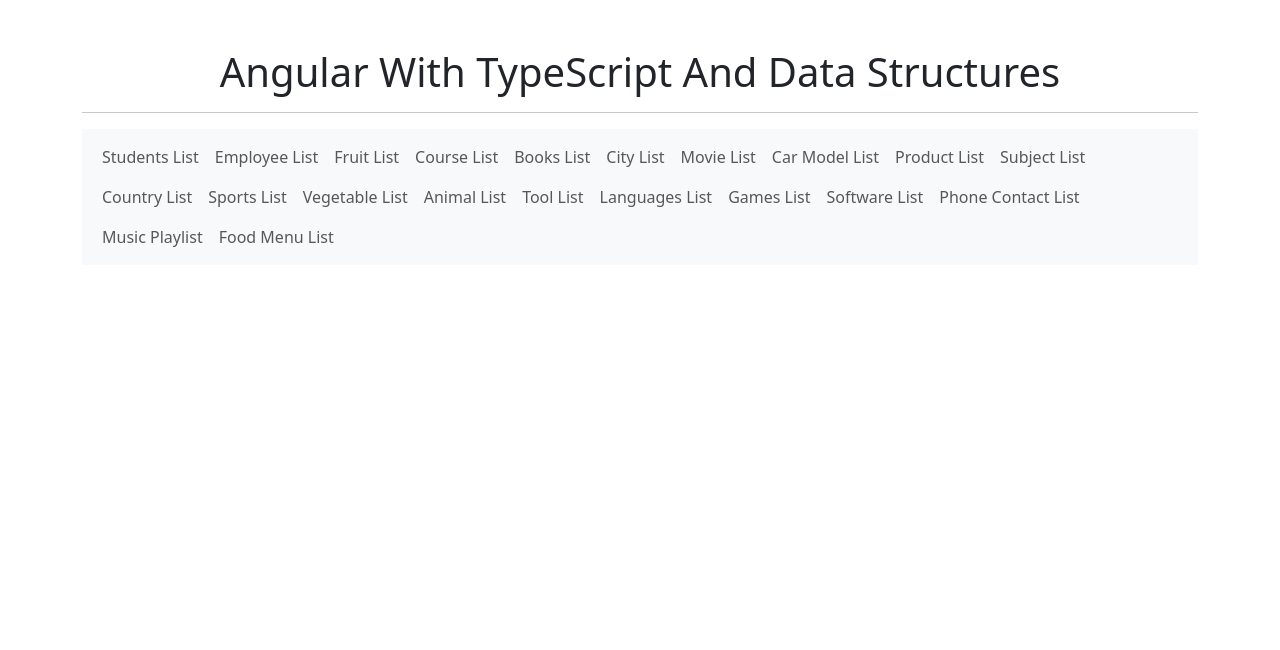
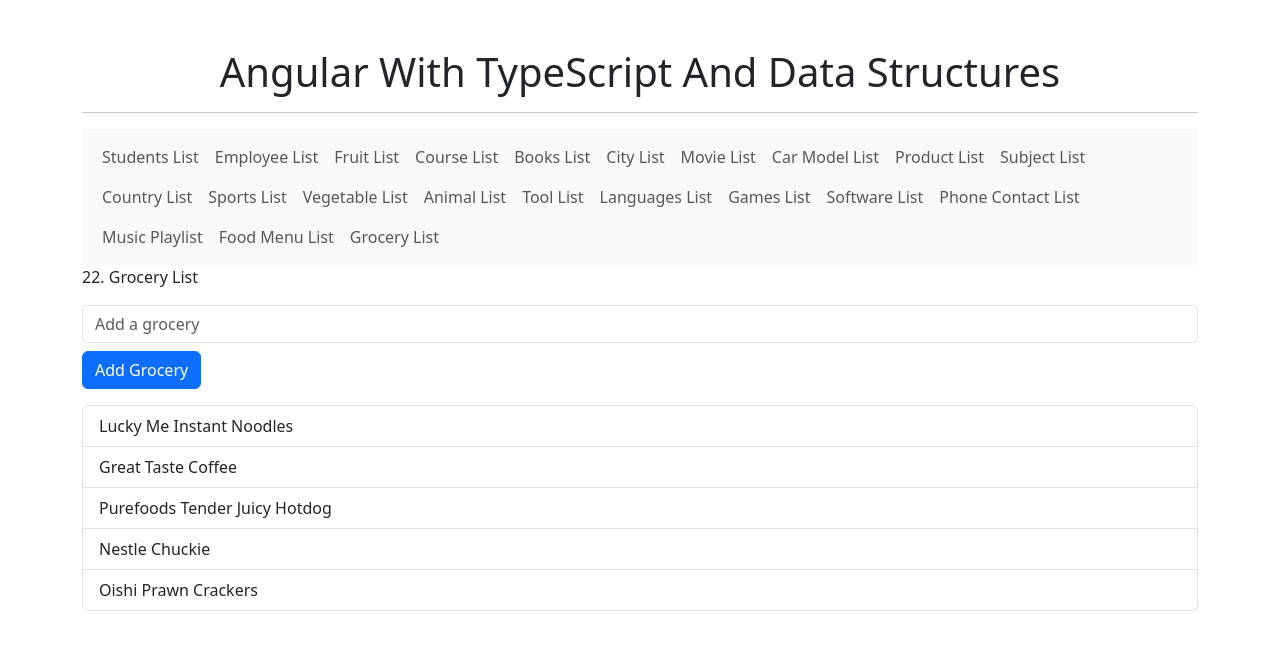
Before and after one commit to muningg/Angular_With_TypeScript_And_Data_Structures, an Angular app: page /grocery-list in a window 1280 px wide. Before the commit this address led to /. Shown: the top 650 px of the page. Built offline with nearby package versions, Linux system fonts and the light colour scheme.

Commit message:
feat(grocery-list): implement grocery list management
- Added GroceryListComponent for adding and displaying grocery items.
- Updated routing for grocery list access.

```diff
--- a/src/app/app.component.html
+++ b/src/app/app.component.html
@@ -67,6 +67,9 @@
         <li class="nav-item">
           <a class="nav-link" routerLink="/food-list">Food Menu List</a>
         </li>
+        <li class="nav-item">
+          <a class="nav-link" routerLink="/grocery-list">Grocery List</a>
+        </li>
       </ul>
     </div>
   </nav>
--- a/src/app/app.module.ts
+++ b/src/app/app.module.ts
@@ -27,6 +27,7 @@ import { SoftwareListComponent } from './components/software-list/software-list.
 import { PhoneContactListComponent } from './components/phone-contact-list/phone-contact-list.component';
 import { MusicPlaylistComponent } from './components/music-playlist/music-playlist.component';
 import { FoodMenuComponent } from './components/food-menu/food-menu.component';
+import { GroceryListComponent } from './components/grocery-list/grocery-list.component';
 
 @NgModule({
   imports: [
@@ -59,6 +60,7 @@ import { FoodMenuComponent } from './components/food-menu/food-menu.component';
     PhoneContactListComponent,
     MusicPlaylistComponent,
     FoodMenuComponent,
+    GroceryListComponent,
   ],
   providers: [],
   bootstrap: [AppComponent]
--- a/src/app/app.routes.ts
+++ b/src/app/app.routes.ts
@@ -20,6 +20,7 @@ import { SoftwareListComponent } from './components/software-list/software-list.
 import { PhoneContactListComponent } from './components/phone-contact-list/phone-contact-list.component';
 import { MusicPlaylistComponent } from './components/music-playlist/music-playlist.component';
 import { FoodMenuComponent } from './components/food-menu/food-menu.component';
+import { GroceryListComponent } from './components/grocery-list/grocery-list.component';
 
 export const routes: Routes = [
     {path: 'students-list', component: StudentListComponent},
@@ -43,4 +44,6 @@ export const routes: Routes = [
     {path: 'phone-contact-list', component: PhoneContactListComponent},
     {path: 'music-list', component: MusicPlaylistComponent},
     {path: 'food-list', component: FoodMenuComponent},
+    {path: 'grocery-list', component: GroceryListComponent},
+
 ];
--- /dev/null
+++ b/src/app/components/grocery-list/grocery-list.component.html
@@ -0,0 +1,10 @@
+<p>22. Grocery List</p>
+<input type="text" class="form-control" [(ngModel)]="newGrocery" placeholder="Add a grocery" />
+
+<button class="btn btn-primary mt-2" (click)="addGrocery()">Add Grocery</button>
+
+<ul class="mt-3 list-group">
+  <li class="list-group-item" *ngFor="let grocery of groceries">
+    {{grocery}}
+  </li>
+</ul>
--- /dev/null
+++ b/src/app/components/grocery-list/grocery-list.component.ts
@@ -0,0 +1,18 @@
+import { Component } from '@angular/core';
+
+@Component({
+  selector: 'app-grocery-list',
+  templateUrl: './grocery-list.component.html',
+  styleUrl: './grocery-list.component.css'
+})
+export class GroceryListComponent {
+  groceries: string[] = ['Lucky Me Instant Noodles', 'Great Taste Coffee', 'Purefoods Tender Juicy Hotdog', 'Nestle Chuckie', 'Oishi Prawn Crackers'];
+newGrocery: string = '';
+
+  addGrocery() {
+    if (this.newGrocery.trim()) {
+      this.groceries.push(this.newGrocery);
+      this.newGrocery = '';
+    }
+  }
+}
```
Also changed, not shown: src/app/components/grocery-list/grocery-list.component.css (added), 1 other file (tests, documents, lock files or other folders).
